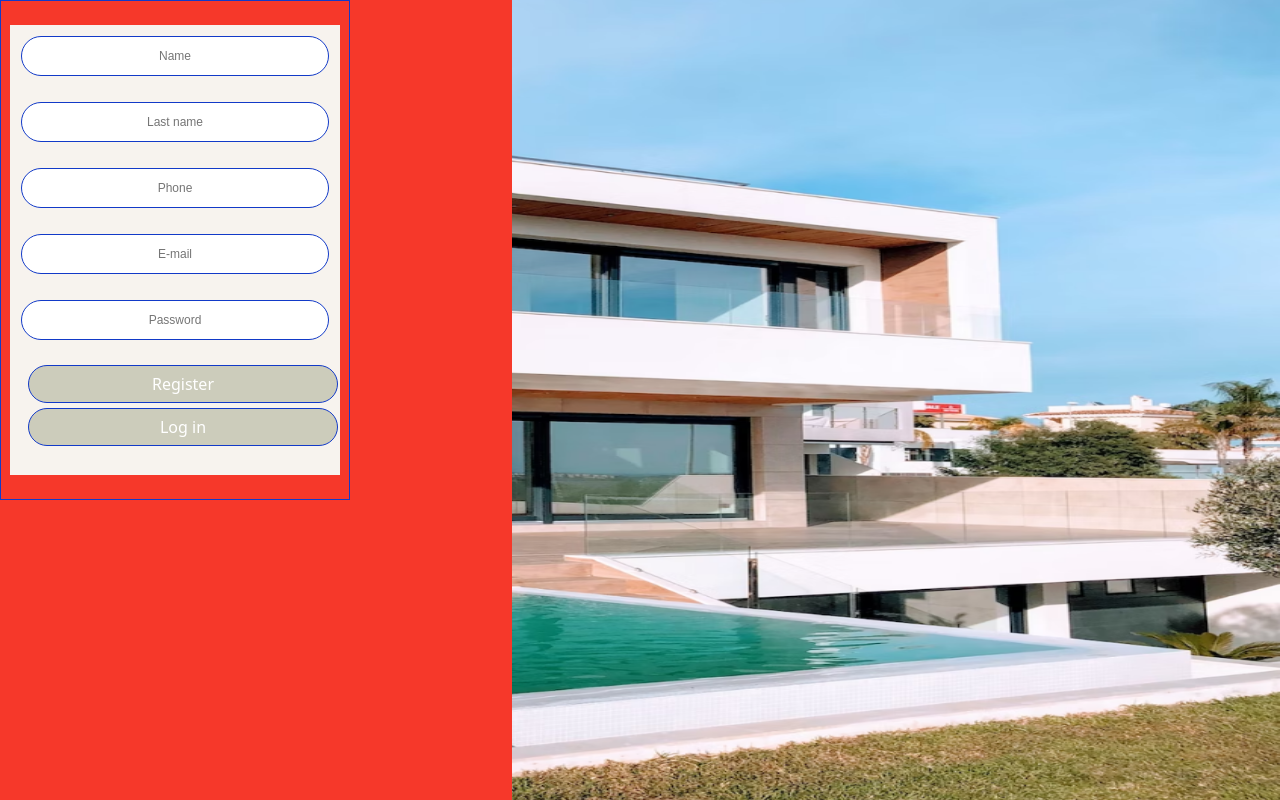
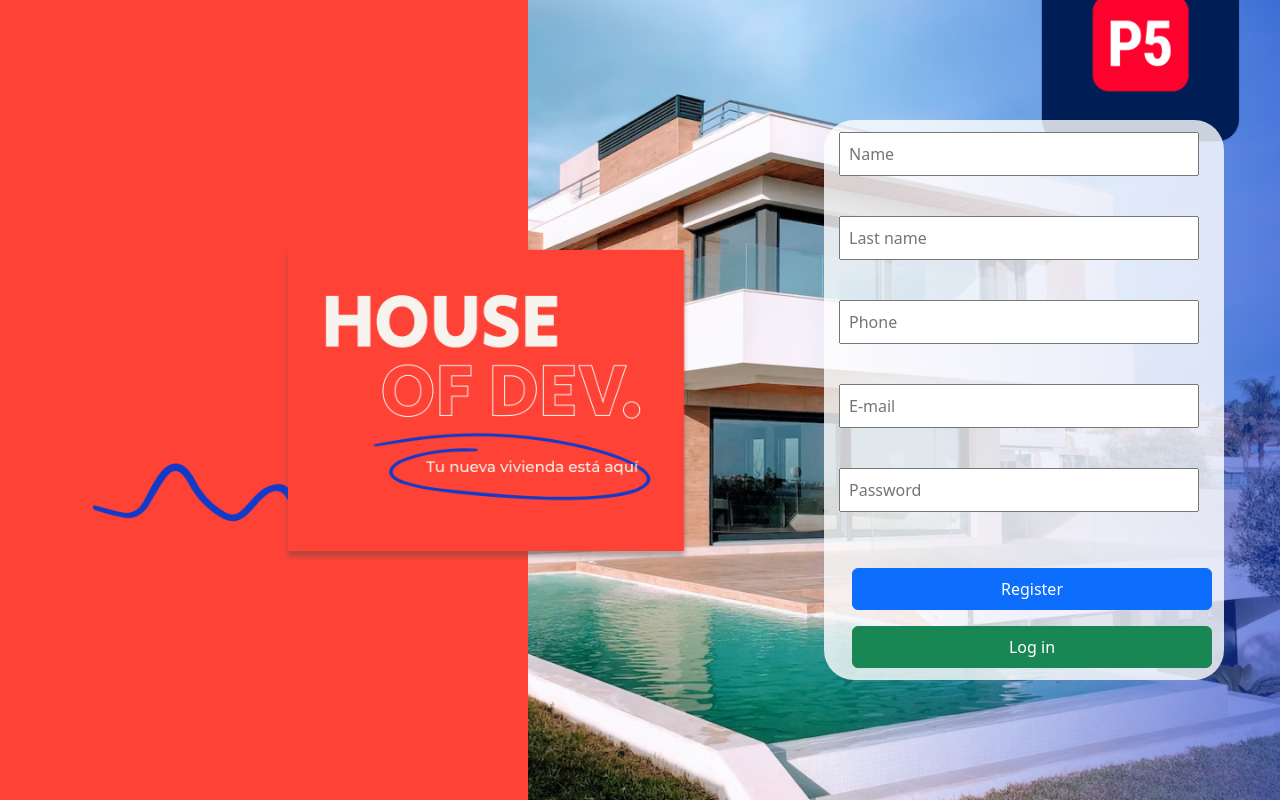
Before and after one commit to hernanortiz18/houseOfDev-src, a React (Vite) app in the folder Front/: page /register in a window 1280 px wide. Built offline with nearby package versions, Linux system fonts and the light colour scheme; no server answers.

Commit message:
fixed style register

```diff
--- a/Front/src/App.css
+++ b/Front/src/App.css
@@ -40,6 +40,3 @@
 .read-the-docs {
   color: #888;
 }
-body {
-  margin: 0;
-  padding: 0;
--- a/Front/src/styles/register.scss
+++ b/Front/src/styles/register.scss
@@ -1,4 +1,3 @@
-
 body {
   margin: 0;
   padding: 0;
@@ -6,59 +5,50 @@
   width: 100vw;
 }
 
-
 .fondo {
-  display: flex;
-  background: linear-gradient(to right, #f6382a 40%, transparent 0),
-    url("../assets/img/Maskgroup.png");
-  background-size: 100% 100%;
+  margin: 0;
+  position: relative;
+  min-height: 100vh;
+  min-width: 100%;
+  background-image: url("../assets/img/Thumbnail.png");
+  background-size: cover;
+  background-position: center;
   background-repeat: no-repeat;
-  width: 100vw;
-  height: 100vh;
-  align-self: center;
-
-  .register {
   display: flex;
   flex-direction: column;
-    width: 350px;
-    height: 500px;
-    border: solid 1px #123ac8;
+  align-items: center;
+  justify-content: center;
+  display: grid;
+  place-items: center;
 
-    .logoHod {
-      margin: 0;
-      width: 350px;
-    }
-    .formRegister {
-      margin: auto;
-      width: 330px;
+  form {
+    position: absolute;
+    top: 50%;
+    left: 80%;
+    transform: translate(-50%, -50%);
+    z-index: 1;
+    background-color: rgba(255, 255, 255, 0.8);
     display: flex;
     flex-direction: column;
-      background-color: #f7f3ee;
-      padding: 10px;
-      height: 450px;
-
-      input {
-        font-family: "Montserrat", sans-serif;
-        padding: 10px;
-        margin: 1px;
-        font-size: 12px;
-        border: solid 1px #123ac8;
-        border-radius: 999px;
-        text-align: center;
+    align-items: center;
+    width: 80%;
+    max-width: 400px;
+    padding: 20px;
+    border-radius: 30px;
+    display: grid;
+    grid-template-columns: 1fr;
+    grid-gap: 1rem;
   }
+  input,
   button {
-        border: solid 1px #123ac8;
-        border-radius: 999px;
     width: 100%;
-        margin: 0 10px 5px 0;
-        position: static;
-        background-color: #ccb;
-      }
-      button:hover {
-        background-color: #fe4236;
-        transition: 0.35s;
+    padding: 0.5rem;
+    margin: -8px -5px;
   }
 
+  @media (max-width: 768px) {
+    form {
+      max-width: 90%; /* O cualquier valor que encuentres adecuado */
     }
   }
 
```
Lines whose indentation alone changed are shown as unchanged.
